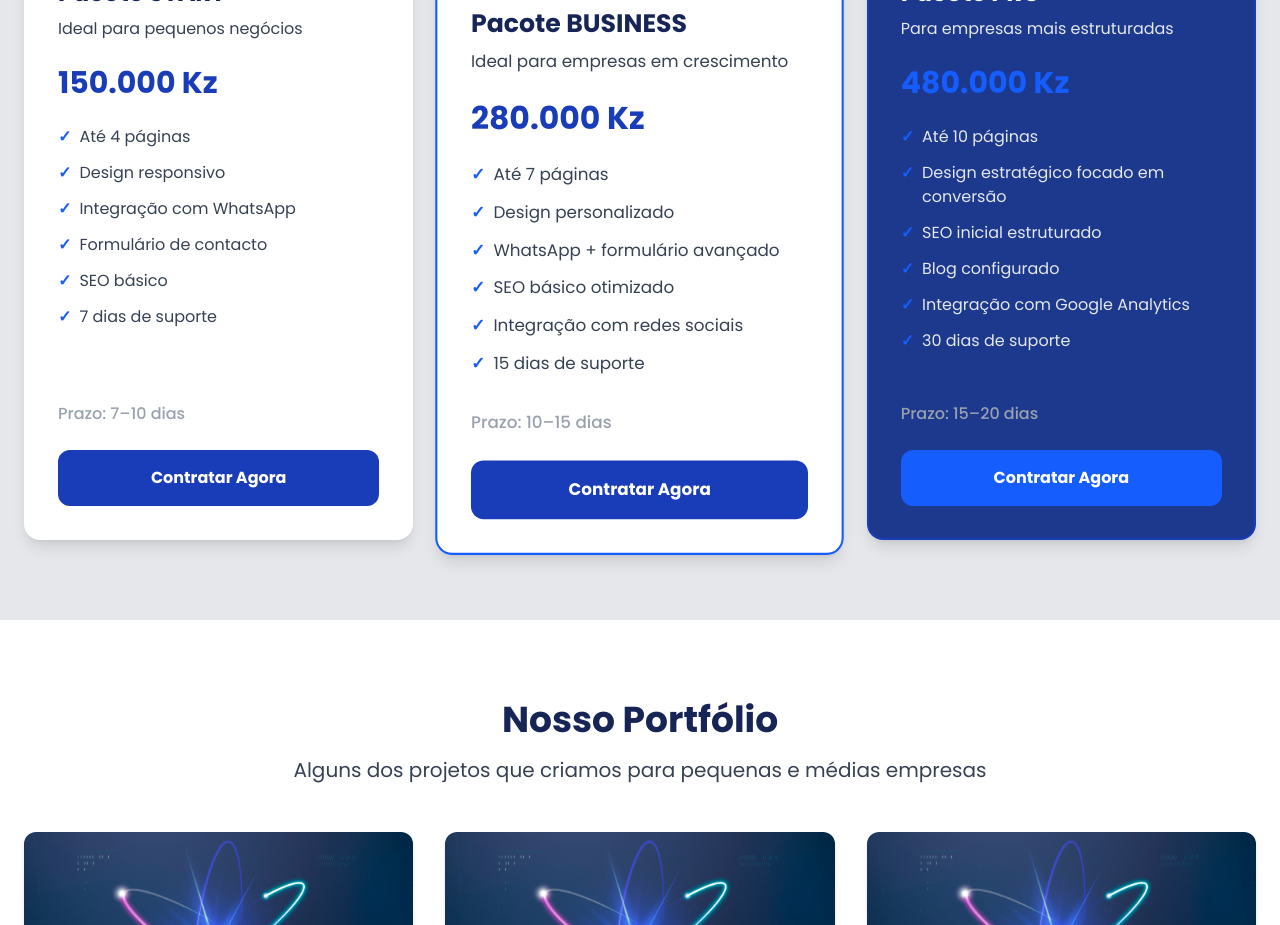
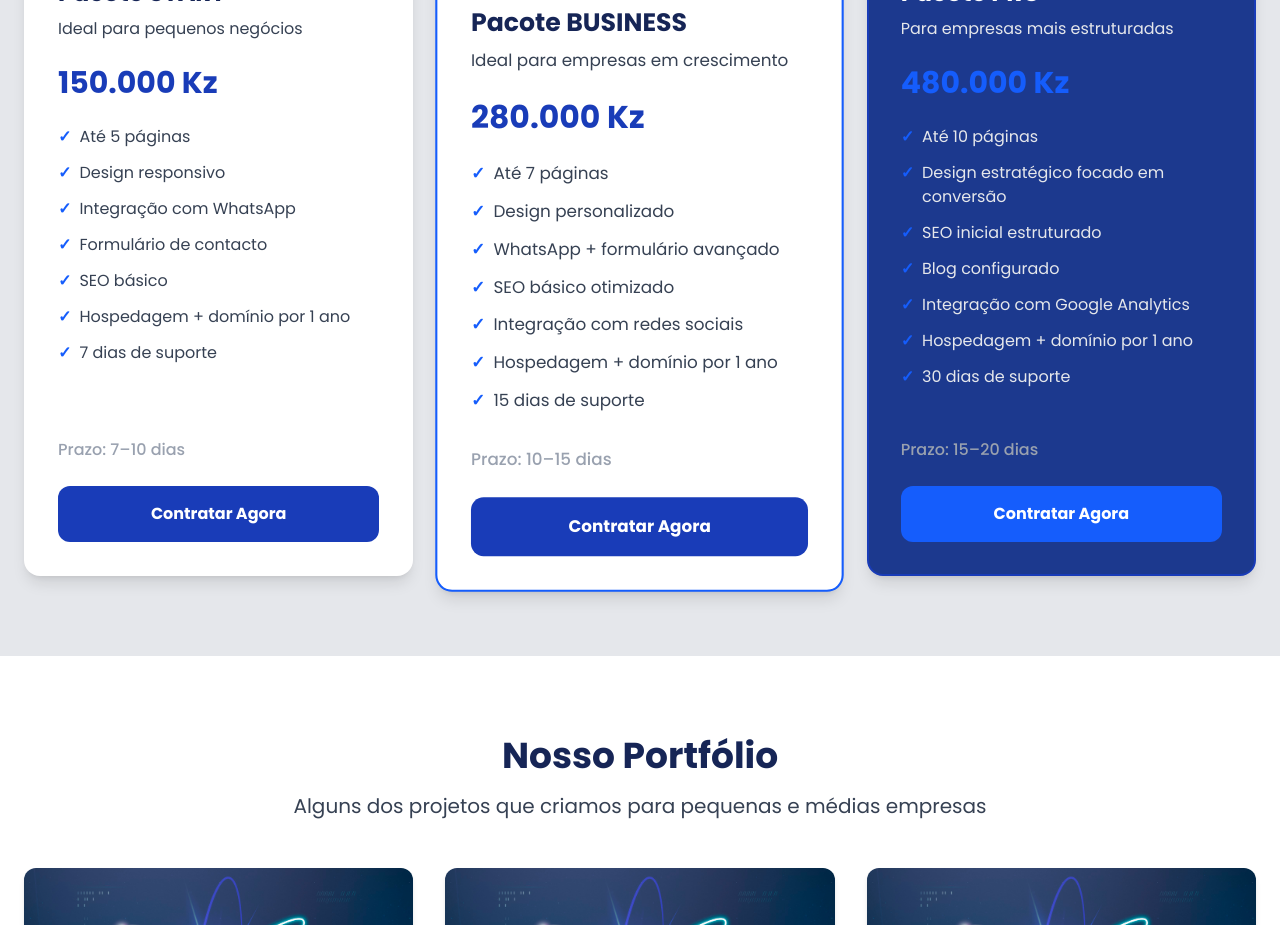
Before and after one commit to nsimbaafonso/daxora, a Next.js app: page / in a window 1280 px wide. Shown: the part 2460-3385 px from the top of the page. Built offline with nearby package versions, Linux system fonts and the light colour scheme; some icons are missing.

Commit message:
Alterações nas informações dos pacotes

```diff
--- a/src/components/home/Pacotes.jsx
+++ b/src/components/home/Pacotes.jsx
@@ -10,11 +10,12 @@ export default function Pacotes() {
       preco: "150.000 Kz",
       descricao: "Ideal para pequenos negócios",
       itens: [
-        "Até 4 páginas",
+        "Até 5 páginas",
         "Design responsivo",
         "Integração com WhatsApp",
         "Formulário de contacto",
         "SEO básico",
+        "Hospedagem + domínio por 1 ano",
         "7 dias de suporte",
       ],
       prazo: "7–10 dias",
@@ -30,6 +31,7 @@ export default function Pacotes() {
         "WhatsApp + formulário avançado",
         "SEO básico otimizado",
         "Integração com redes sociais",
+        "Hospedagem + domínio por 1 ano",
         "15 dias de suporte",
       ],
       prazo: "10–15 dias",
@@ -45,6 +47,7 @@ export default function Pacotes() {
         "SEO inicial estruturado",
         "Blog configurado",
         "Integração com Google Analytics",
+        "Hospedagem + domínio por 1 ano",
         "30 dias de suporte",
       ],
       prazo: "15–20 dias",
```
